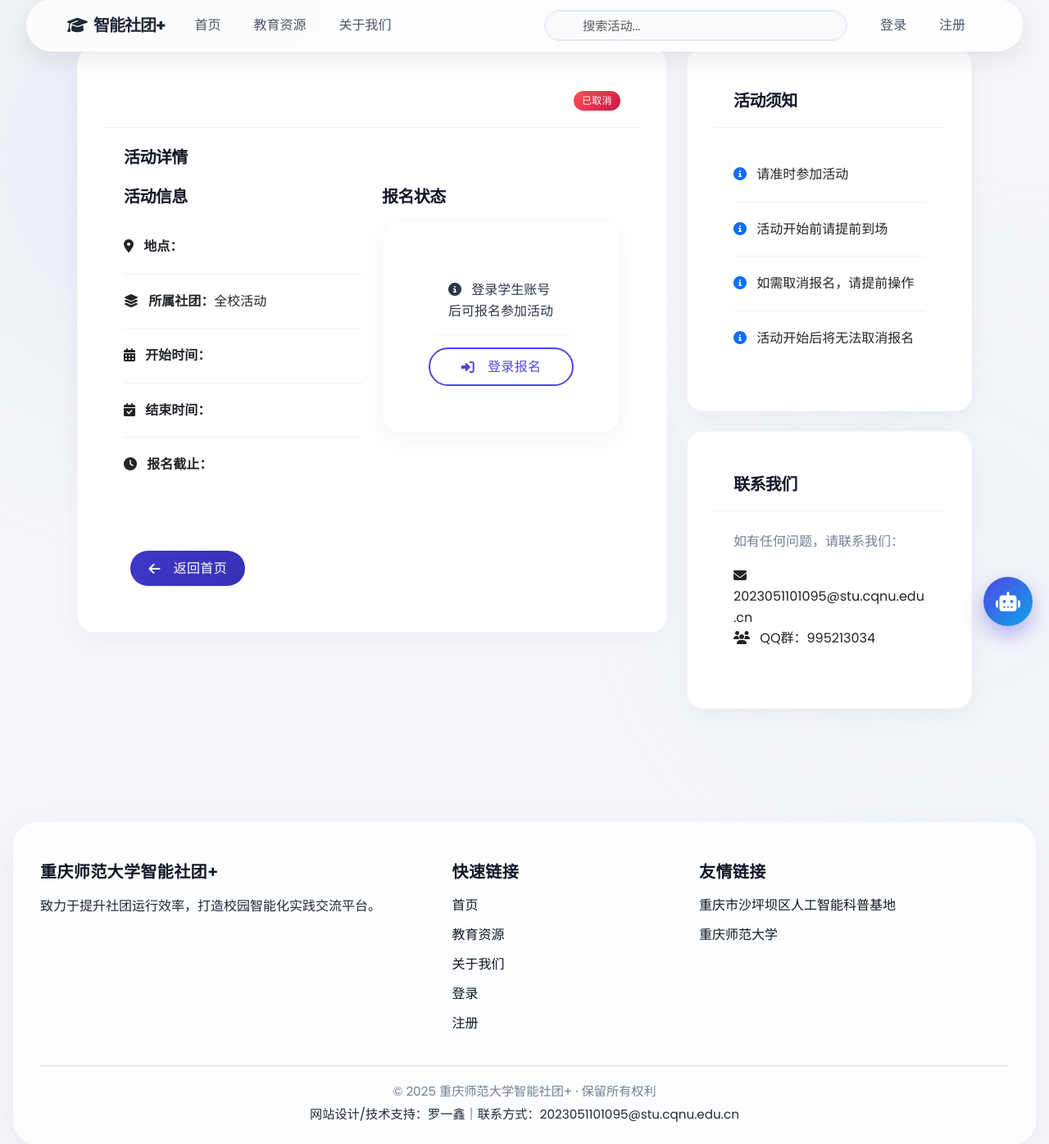
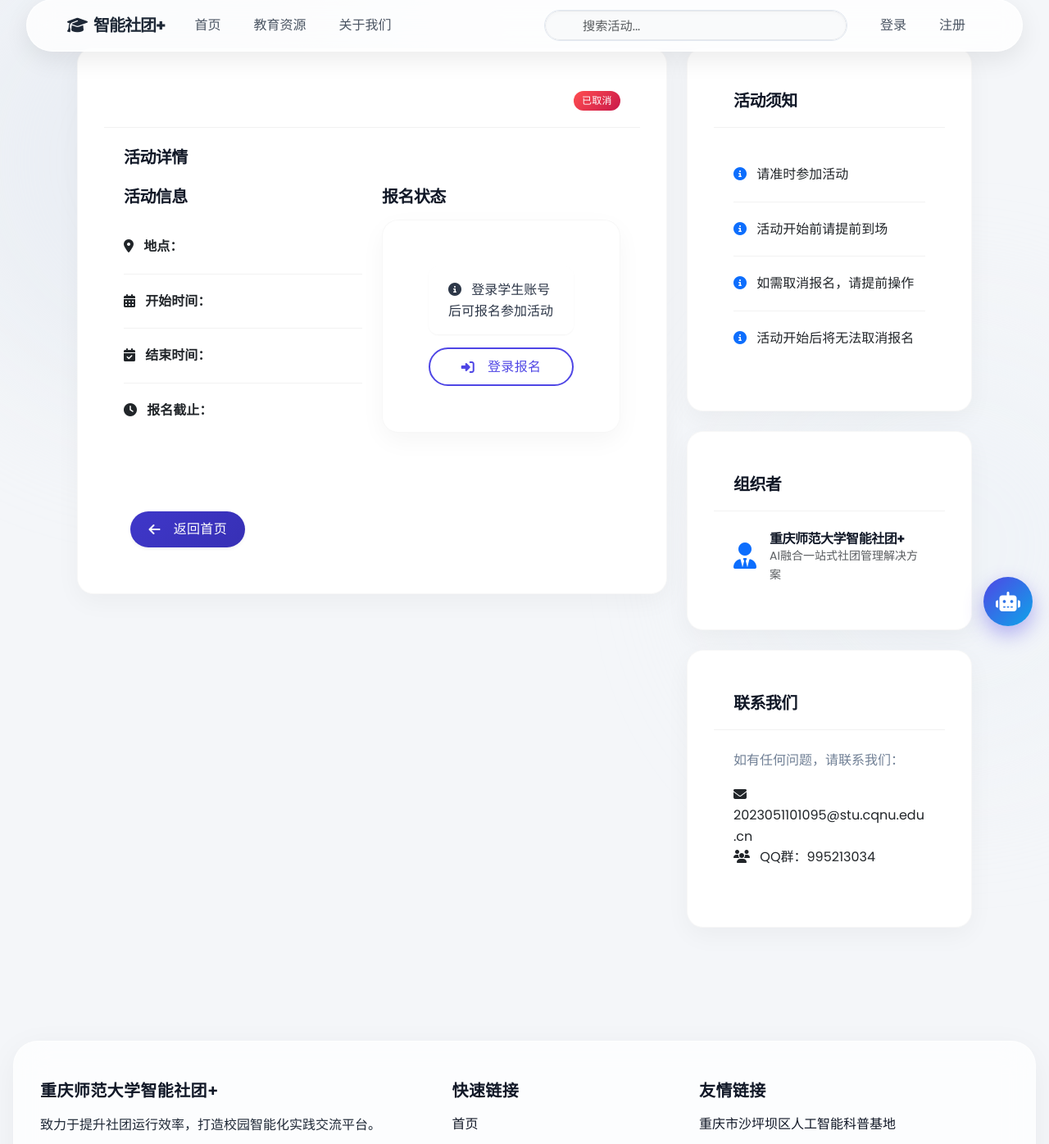
Before and after one commit to Stuart-0728/reg, a Python web app: template src/templates/main/activity_detail.html in a window 1280 px wide. Shown: the part 16-1412 px from the top of the page at 82% size. Run offline with Jinja, Linux system fonts and the light colour scheme; the template is opened without the code that fills it, so the values that code supplies are empty; some libraries are stand-ins or nearby versions.

Commit message:
fix: move society info into organizer card on activity pages

```diff
--- a/src/templates/main/activity_detail.html
+++ b/src/templates/main/activity_detail.html
@@ -41,10 +41,6 @@
                             <h5>活动信息</h5>
                             <ul class="list-group list-group-flush">
                                 <li class="list-group-item"><i class="fas fa-map-marker-alt me-2"></i> <strong>地点：</strong>{{ activity.location }}</li>
-                                <li class="list-group-item"><i class="fas fa-layer-group me-2"></i> <strong>所属社团：</strong>{{ activity.society.name if activity.society else '全校活动' }}</li>
-                                {% if activity.society and activity.society.description %}
-                                <li class="list-group-item"><i class="fas fa-align-left me-2"></i> <strong>社团简介：</strong>{{ activity.society.description }}</li>
-                                {% endif %}
                                 <li class="list-group-item"><i class="fas fa-calendar-alt me-2"></i> <strong>开始时间：</strong>{{ display_datetime(activity.start_time, 'Asia/Shanghai') }}</li>
                                 <li class="list-group-item"><i class="fas fa-calendar-check me-2"></i> <strong>结束时间：</strong>{{ display_datetime(activity.end_time, 'Asia/Shanghai') }}</li>
                                 {% if activity.registration_start_time %}
@@ -219,6 +215,27 @@
                 </div>
             </div>
 
+            <div class="card mb-4">
+                <div class="card-header">
+                    <h5 class="mb-0">组织者</h5>
+                </div>
+                <div class="card-body">
+                    <div class="d-flex align-items-center">
+                        <div class="flex-shrink-0">
+                            <i class="fas fa-user-tie fa-2x text-primary"></i>
+                        </div>
+                        <div class="flex-grow-1 ms-3">
+                            <h6 class="mb-0">{{ activity.society.name if activity.society else '重庆师范大学智能社团+' }}</h6>
+                            {% if activity.society and activity.society.description %}
+                            <p class="text-muted mb-0 small">{{ activity.society.description }}</p>
+                            {% else %}
+                            <p class="text-muted mb-0 small">AI融合一站式社团管理解决方案</p>
+                            {% endif %}
+                        </div>
+                    </div>
+                </div>
+            </div>
+
             <div class="card">
                 <div class="card-header">
                     <h5 class="mb-0">联系我们</h5>
```
Also changed, not shown: src/templates/student/activity_detail.html (+5 -5 lines).
